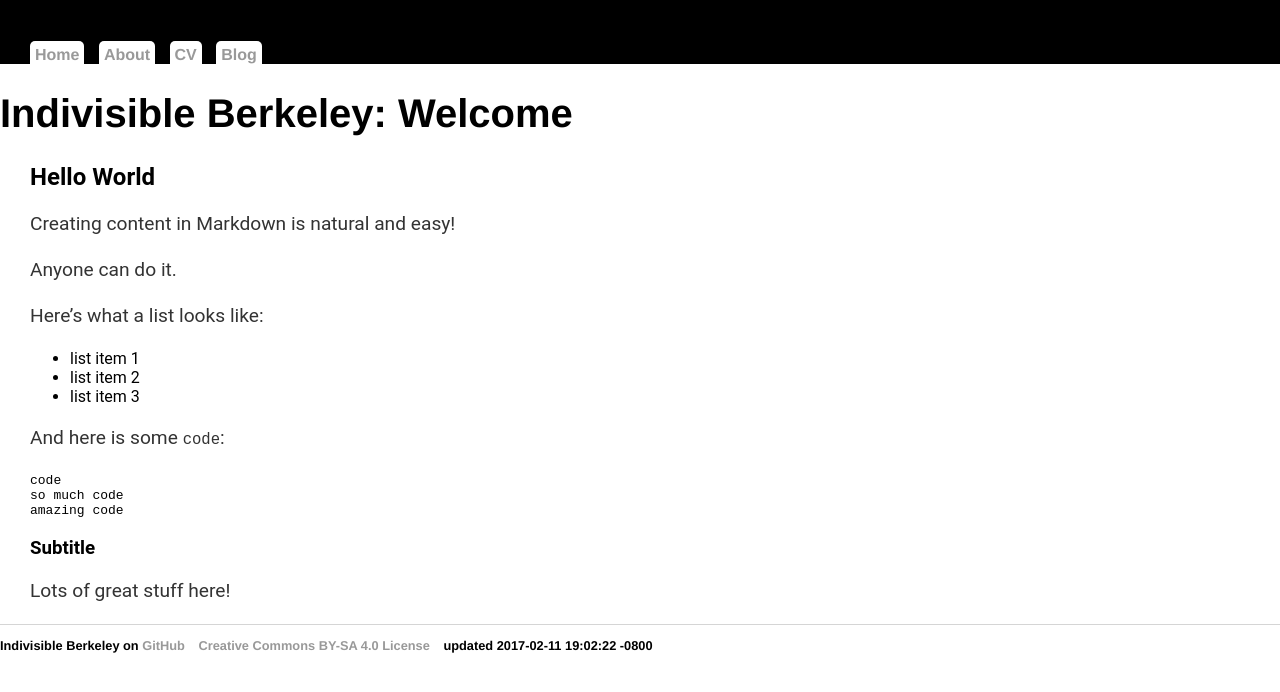
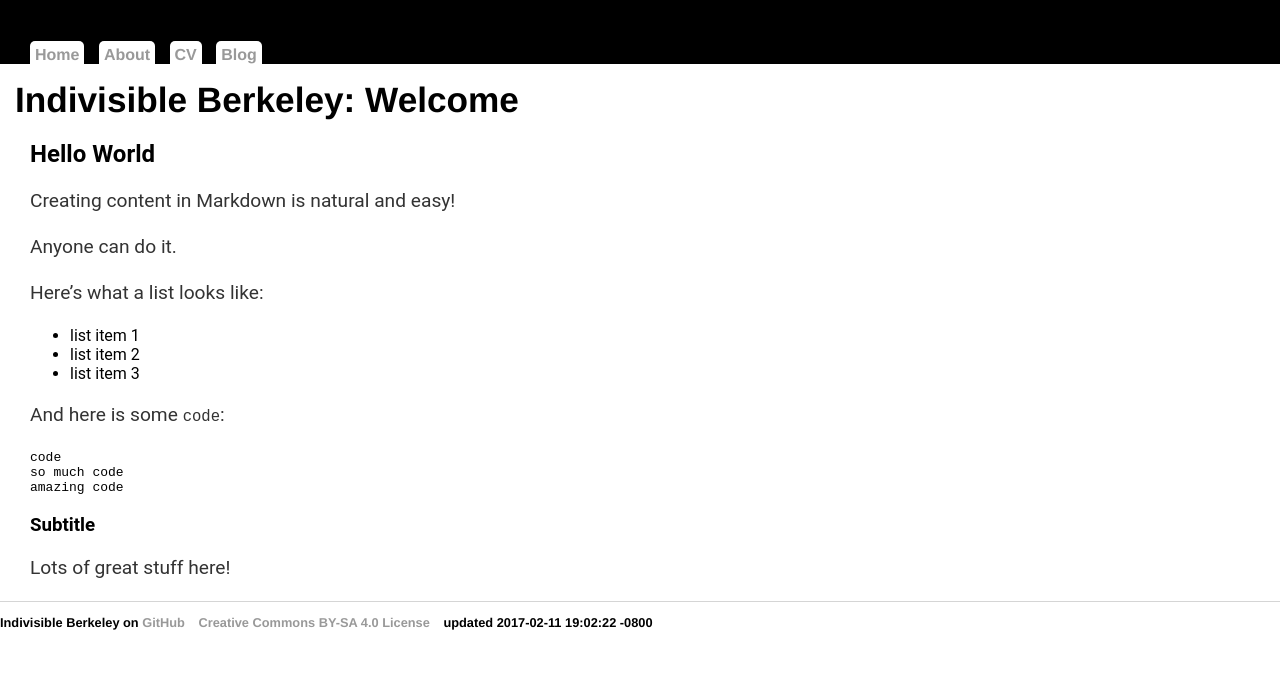
Before and after one commit to bc-design/www-ib, a Jekyll site: the page built from index.md, in a window 1280 px wide. Shown: the top 692 px of the page. Built offline with Jekyll 4.4.1, drawn with Linux system fonts in a browser that asks for light colours.

Commit message:
header style

```diff
--- a/css/main.css
+++ b/css/main.css
@@ -43,8 +43,9 @@ a:hover {
 }
 
 h1 {
-    font-size: 2.5em;
+    font-size: 2.2em;
     font-family:'Helvetica', 'Arial', 'Sans-Serif';
+    margin: 15px;z
 }
 
 p {
```
